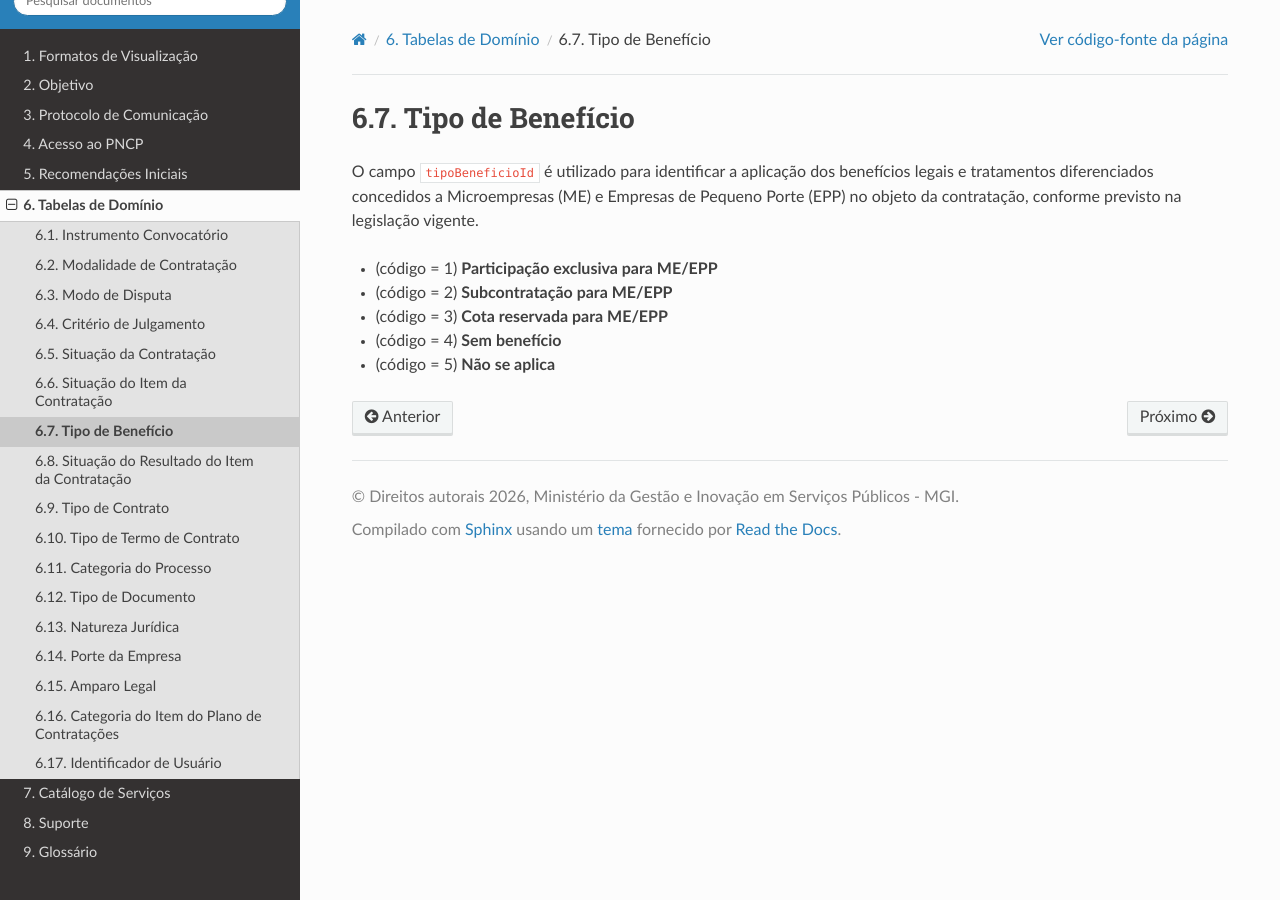
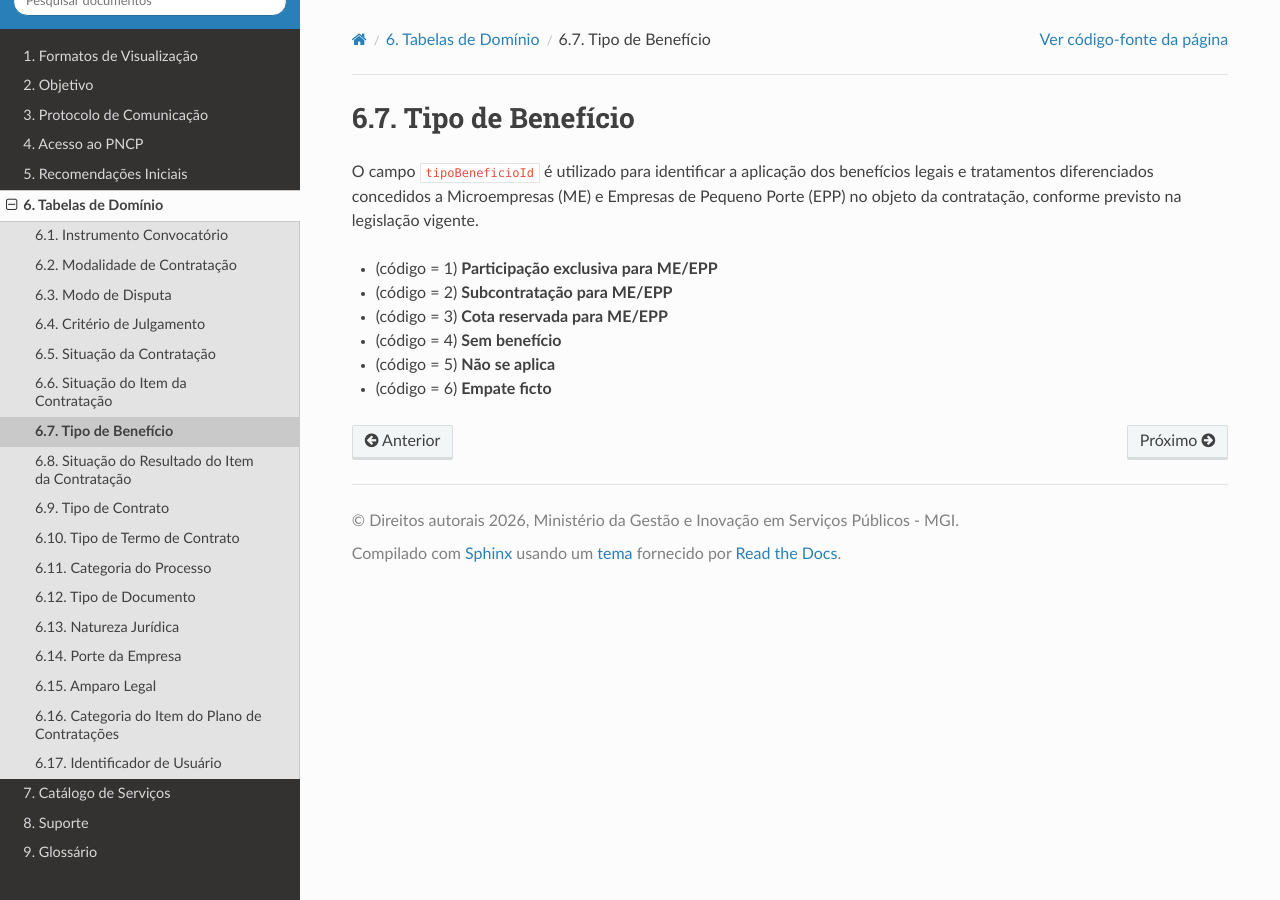
Before and after one commit to sofiaestrelab/Manual-de-Consulta-do-PNCP, a Sphinx documentation site: the page built from docs/source/tabelas_de_dominio/tipo_de_beneficio.rst, in a window 1280 px wide. Built offline with Sphinx 7.4.7 and the Read the Docs theme 3.1.0, drawn with Linux system fonts in a browser that asks for light colours.

Commit message:
Update tipo_de_beneficio.rst

```diff
--- a/docs/source/tabelas_de_dominio/tipo_de_beneficio.rst
+++ b/docs/source/tabelas_de_dominio/tipo_de_beneficio.rst
@@ -12,3 +12,5 @@ O campo ``tipoBeneficioId`` é utilizado para identificar a aplicação dos bene
 - (código = 4) **Sem benefício**
 
 - (código = 5) **Não se aplica**
+
+- (código = 6) **Empate ficto**
```
